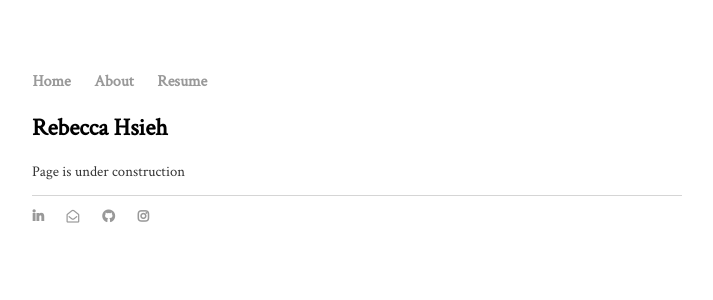
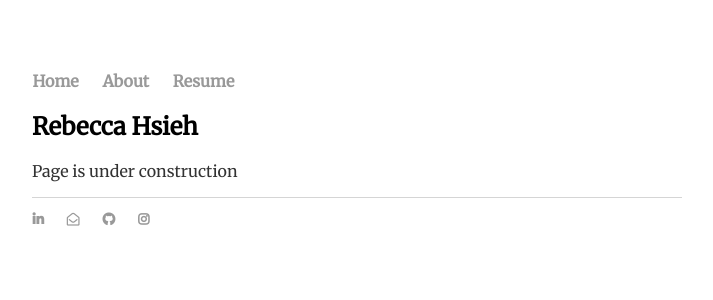
Before and after one commit to therealslimhsiehdy/therealslimhsiehdy.github.io, a Jekyll site: the page resume/index.html, which Jekyll copies as it is, in a window 1280 px wide. Shown: the top 300 px of the page, without its empty margins (283-996 px from the left). Built offline with Jekyll 4.4.1, drawn with Linux system fonts in a browser that asks for light colours; nearby versions of some CDN libraries.

Commit message:
Testing font and function addition

```diff
--- a/about/index.html
+++ b/about/index.html
@@ -5,7 +5,7 @@
 		<title>Rebecca Hsieh</title>
 		<link rel="stylesheet" type="text/css" href="/css/main.css">
 		<link rel="stylesheet" href="https://use.fontawesome.com/releases/v5.3.1/css/all.css">
-		<link href="https://fonts.googleapis.com/css?family=Crimson+Text" rel="stylesheet">
+		<link href="https://fonts.googleapis.com/css?family=Merriweather" rel="stylesheet">
 		<!-- link to main stylesheet -->
 	</head>
 	<body>
--- a/css/main.css
+++ b/css/main.css
@@ -2,7 +2,7 @@ body {
     margin: 70px auto;
     width: 60%;
     max-width: 650px;
-    font-family: 'Crimson Text', serif;
+    font-family: 'Merriweather', serif;
 }
 
 nav ul, footer ul {
@@ -26,11 +26,11 @@ a:hover {
 }
 
 h1 {
-    font-size: 3em;
+    font-size: 3.5em;
 }
 
 p {
-    font-size: 0.92em;
+    font-size: 1em;
     line-height: 1.2;
     color: #333;
 }
@@ -53,6 +53,7 @@ ul.posts li {
     font-family: monaco;
 }
 
+.tab { margin-left: 40px; }
 
 @media (max-width: 480px) {
     body {
--- a/resume/index.html
+++ b/resume/index.html
@@ -5,7 +5,7 @@
 		<title>Rebecca Hsieh</title>
 		<link rel="stylesheet" type="text/css" href="/css/main.css">
 		<link rel="stylesheet" href="https://use.fontawesome.com/releases/v5.3.1/css/all.css">
-		<link href="https://fonts.googleapis.com/css?family=Crimson+Text" rel="stylesheet">
+		<link href="https://fonts.googleapis.com/css?family=Merriweather" rel="stylesheet">
 		<!-- link to main stylesheet -->
 	</head>
 	<body>
```
Also changed, not shown: _layouts/default.html (+8 -1 lines).
